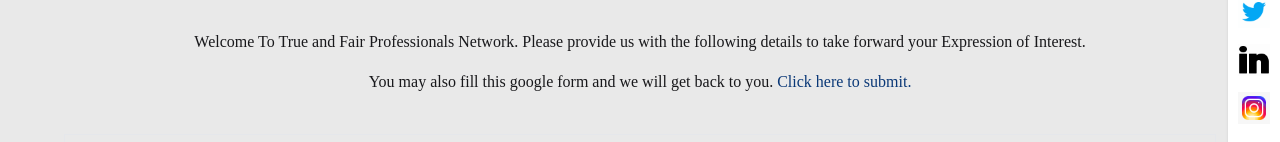
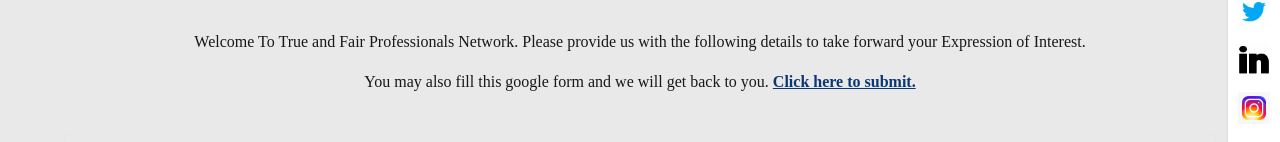
Before and after one commit to TRUENFAIR/trueandfair, a Next.js app: page /contact in a window 1280 px wide. Shown: the part 188-330 px from the top of the page. Built offline with nearby package versions, Linux system fonts and the light colour scheme.

Commit message:
new changes

```diff
--- a/pages/contact.js
+++ b/pages/contact.js
@@ -201,7 +201,7 @@ export default function Contact() {
 
                 <div className=" text-center  mb-10 font-bah">
                 You may also fill this google form and we will get back to you.  <a
-                className="hover:scale-105 text-blue transition-all"
+                className=" active:text-red  font-bah font-bold underline hover:text-orange decoration-blue text-blue"
                 href="https://forms.gle/SKyXWMNChKS6wHWd6"
                 target="_blank"
                 rel="noreferrer"
--- a/pages/events/eventOne.js
+++ b/pages/events/eventOne.js
@@ -33,7 +33,7 @@ export default function Life() {
     // { image: "/fac/f26.jpg", text: "Caption" },
     // { image: "/fac/f27.jpg", text: "Caption" },
     { image: "/fac/f28.jpg", text: "Caption" },
-    { image: "/fac/f29.jpg", text: "Caption" },
+    // { image: "/fac/f29.jpg", text: "Caption" },
     // { image: "/fac/f30.jpg", text: "Caption" },
 
     { image: "/fac/f31.jpg", text: "Caption" },
```
